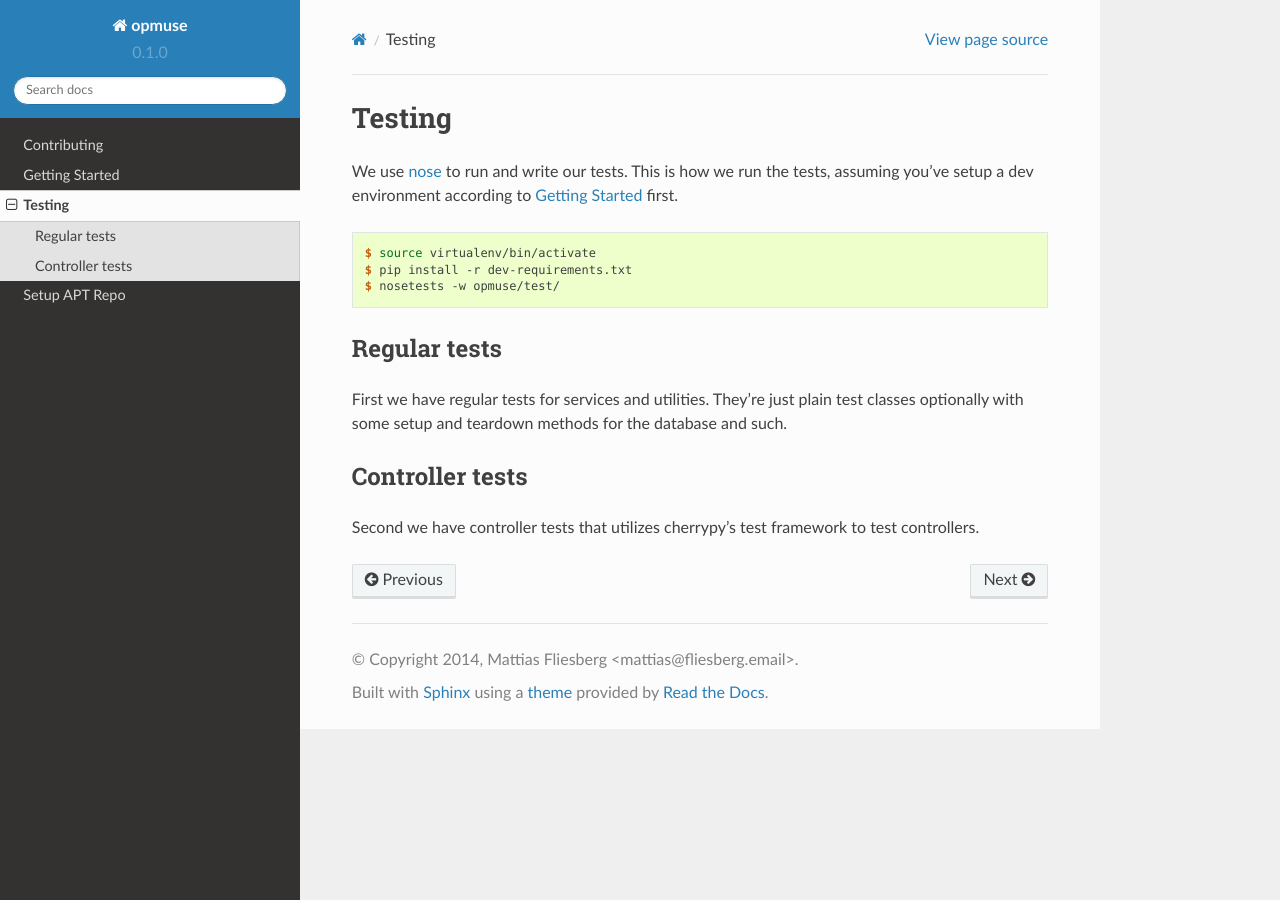
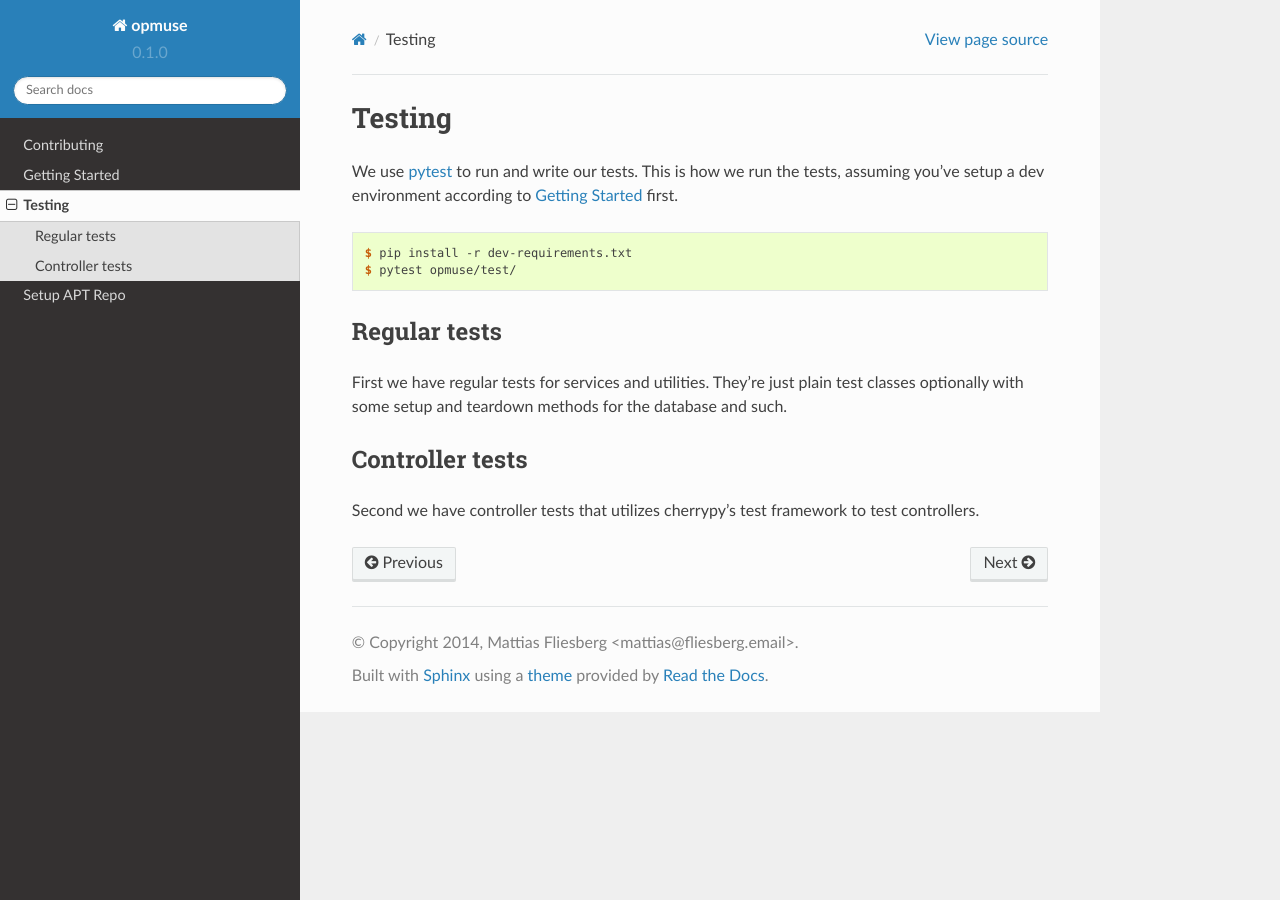
Before and after one commit to opmuse/opmuse, a Sphinx documentation site: the page built from docs/testing.rst, in a window 1280 px wide. Built offline with Sphinx 7.4.7 and the Read the Docs theme 2.0.0, drawn with Linux system fonts in a browser that asks for light colours.

Commit message:
Build opmuse-test image and run tests on gitlab ci
Also switch from nose to pytest and make tests not fail

```diff
--- a/dev-requirements.txt
+++ b/dev-requirements.txt
@@ -1,6 +1,6 @@
 repoze.profile ==2.1
 Sphinx >=2.1.2,<2.2
-nose >=1.3.3,<1.4
+pytest >=5.0.1,<6
 python-magic >=0.4.6,<0.5
 pyprof2calltree >=1.3.2,<1.4
 colorlog >=2.6,<2.7
--- a/docs/testing.rst
+++ b/docs/testing.rst
@@ -1,17 +1,16 @@
 Testing
 =======
 
-We use `nose`_ to run and write our tests. This is how we run the tests,
+We use `pytest`_ to run and write our tests. This is how we run the tests,
 assuming you've setup a dev environment according to :doc:`gettingstarted`
 first.
 
-.. _`nose`: https://nose.readthedocs.org/
+.. _`pytest`: https://pytest.readthedocs.io/
 
 .. code-block:: console
 
-    $ source virtualenv/bin/activate
     $ pip install -r dev-requirements.txt
-    $ nosetests -w opmuse/test/
+    $ pytest opmuse/test/
 
 Regular tests
 -------------
```
Also changed, not shown: .gitlab-ci.yml (added), 6 other files.
